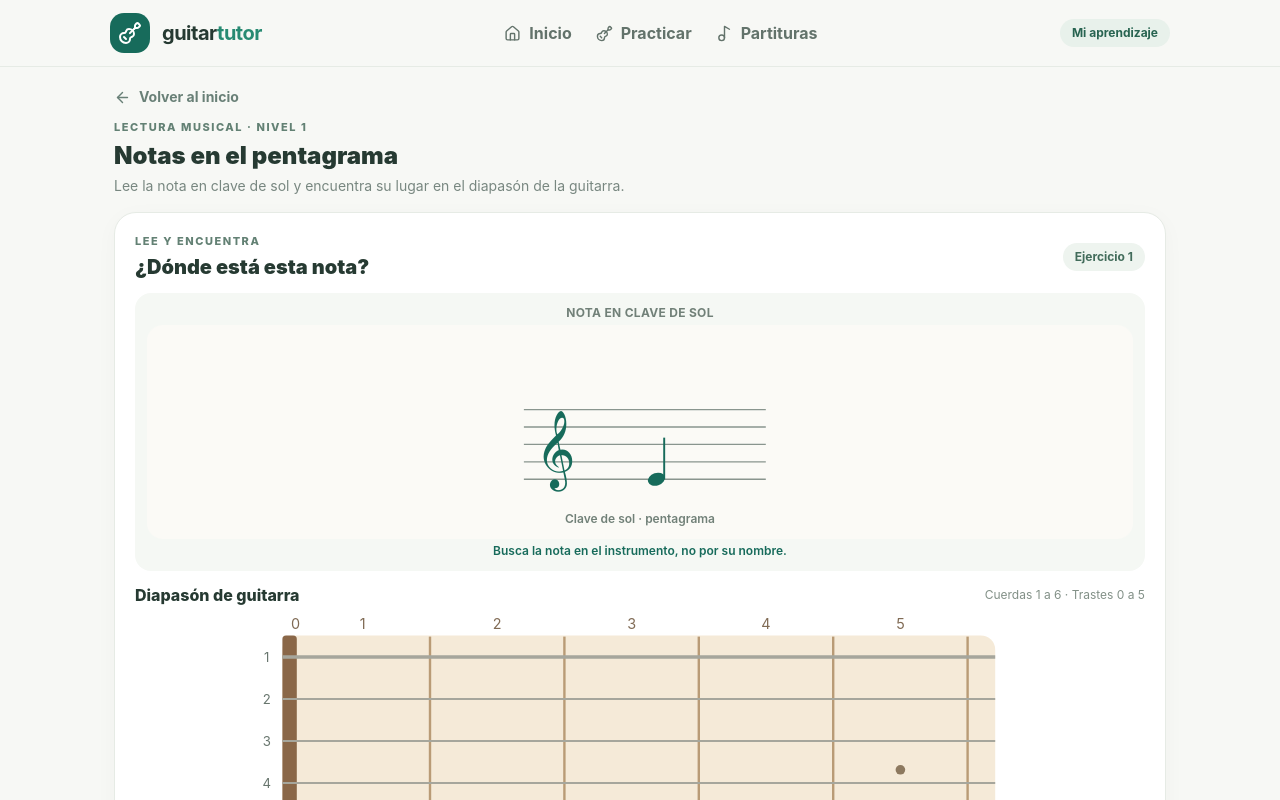
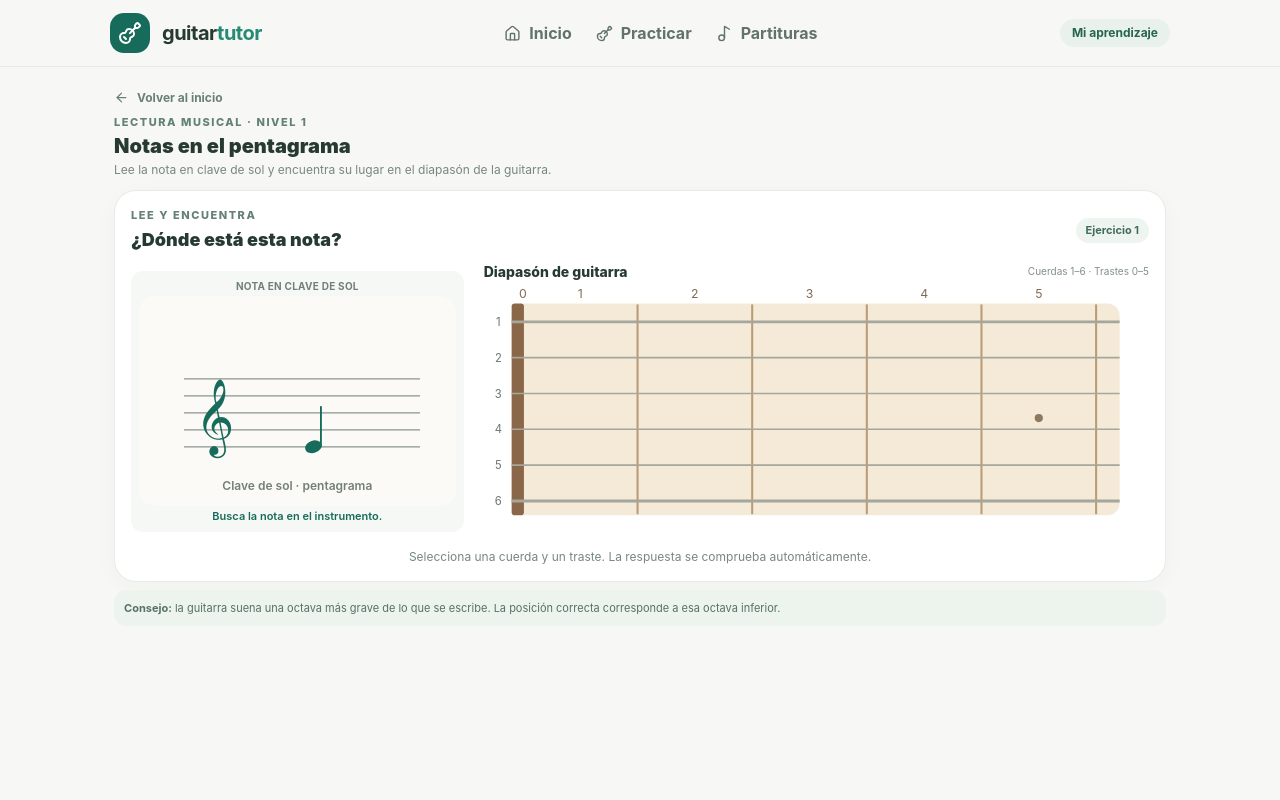
Before and after one commit to juanisidromejia/guitar-tutor, a Vue app: page /notas-pentagrama in a window 1280 px wide. Shown: the top 800 px of the page. Built offline with nearby package versions, Linux system fonts and the light colour scheme.

Commit message:
Compact lesson layout and reduce instrument display size

```diff
--- a/src/views/StaffFretboardLesson.vue
+++ b/src/views/StaffFretboardLesson.vue
@@ -32,8 +32,6 @@ function choose(position: { string: number; fret: number; midi: number }) {
   feedback.value = isCorrect ? 'correct' : 'wrong'
 
   if (isCorrect) {
-    // Programa el avance antes de actualizar el progreso para que la
-    // siguiente prueba no dependa de operaciones secundarias.
     if (advanceTimer) clearTimeout(advanceTimer)
     advanceTimer = setTimeout(next, 1300)
     complete(3)
@@ -47,57 +45,60 @@ onBeforeUnmount(() => {
 
 <template>
   <div class="page">
-    <RouterLink to="/" class="mb-3 inline-flex items-center gap-2 text-sm font-bold text-[#698077]">
-      <ArrowLeft :size="17" /> Volver al inicio
+    <RouterLink to="/" class="mb-2 inline-flex items-center gap-2 text-xs font-bold text-[#698077]">
+      <ArrowLeft :size="15" /> Volver al inicio
     </RouterLink>
 
-    <div class="mb-4">
+    <div class="mb-3">
       <p class="eyebrow">Lectura musical · Nivel 1</p>
-      <h1 class="mt-1 text-2xl font-black">Notas en el pentagrama</h1>
-      <p class="mt-1 max-w-2xl text-sm leading-5 text-[#788780]">
+      <h1 class="mt-0.5 text-xl font-black">Notas en el pentagrama</h1>
+      <p class="mt-0.5 max-w-2xl text-xs leading-4 text-[#788780]">
         Lee la nota en clave de sol y encuentra su lugar en el diapasón de la guitarra.
       </p>
     </div>
 
-    <section class="panel p-4 sm:p-5">
-      <div class="flex items-center justify-between gap-3">
+    <section class="panel p-3 sm:p-4">
+      <div class="mb-2 flex items-center justify-between gap-3">
         <div>
           <p class="eyebrow">Lee y encuentra</p>
-          <h2 class="mt-1 text-xl font-black">¿Dónde está esta nota?</h2>
+          <h2 class="mt-0.5 text-lg font-black">¿Dónde está esta nota?</h2>
         </div>
-        <span class="rounded-full bg-[#eef4ef] px-3 py-1.5 text-xs font-bold text-[#426c5b]">Ejercicio {{ round }}</span>
+        <span class="rounded-full bg-[#eef4ef] px-2.5 py-1 text-[11px] font-bold text-[#426c5b]">Ejercicio {{ round }}</span>
       </div>
 
-      <div class="my-3 rounded-2xl bg-[#f5f8f4] p-2 sm:p-3">
-        <p class="mb-1 text-center text-xs font-bold uppercase tracking-wide text-[#718078]">Nota en clave de sol</p>
-        <StaffNote :midi="target" />
-        <p class="mt-1 text-center text-xs font-semibold text-[#176b5b]">
-          Busca la nota en el instrumento, no por su nombre.
-        </p>
+      <div class="grid grid-cols-1 items-center gap-3 lg:grid-cols-[minmax(230px,0.75fr)_minmax(0,1.5fr)] lg:gap-5">
+        <div class="rounded-xl bg-[#f5f8f4] p-2">
+          <p class="mb-0.5 text-center text-[10px] font-bold uppercase tracking-wide text-[#718078]">Nota en clave de sol</p>
+          <StaffNote :midi="target" />
+          <p class="mt-0.5 text-center text-[11px] font-semibold text-[#176b5b]">
+            Busca la nota en el instrumento.
+          </p>
+        </div>
+
+        <div class="min-w-0">
+          <div class="mb-1 flex items-center justify-between gap-2">
+            <h3 class="text-sm font-extrabold">Diapasón de guitarra</h3>
+            <span class="text-[10px] text-[#829087]">Cuerdas 1–6 · Trastes 0–5</span>
+          </div>
+          <GuitarFretboard :selected="selected" :disabled="feedback === 'correct'" @select="choose" />
+        </div>
       </div>
 
-      <div class="mb-2 flex items-center justify-between gap-3">
-        <h3 class="font-extrabold">Diapasón de guitarra</h3>
-        <span class="text-xs text-[#829087]">Cuerdas 1 a 6 · Trastes 0 a 5</span>
+      <div v-if="feedback === 'wrong'" class="mt-2 flex items-center gap-2 rounded-lg bg-[#fff1e9] p-2 text-[#a14f2d]">
+        <XCircle :size="18" />
+        <p class="text-xs font-semibold">Esa posición produce otra nota. ¡Inténtalo de nuevo!</p>
       </div>
-      <GuitarFretboard :selected="selected" :disabled="feedback === 'correct'" @select="choose" />
-
-      <div v-if="feedback === 'wrong'" class="mt-3 flex items-center gap-3 rounded-xl bg-[#fff1e9] p-3 text-[#a14f2d]">
-        <XCircle />
-        <p class="text-sm font-semibold">Esa posición produce otra nota. ¡Inténtalo de nuevo!</p>
+      <div v-else-if="feedback === 'correct'" class="mt-2 flex items-center gap-2 rounded-lg bg-[#e9f5ed] p-2 text-[#226447]">
+        <CheckCircle2 :size="18" />
+        <p class="text-xs font-semibold">¡Correcto! Has relacionado el pentagrama con la guitarra. Siguiente nota…</p>
       </div>
-      <div v-else-if="feedback === 'correct'" class="mt-3 flex items-center gap-3 rounded-xl bg-[#e9f5ed] p-3 text-[#226447]">
-        <CheckCircle2 />
-        <p class="text-sm font-semibold">¡Correcto! Has relacionado el pentagrama con la guitarra. Siguiente nota…</p>
-      </div>
-      <p v-else class="mt-3 text-center text-sm text-[#788780]">
+      <p v-else class="mt-2 text-center text-xs text-[#788780]">
         Selecciona una cuerda y un traste. La respuesta se comprueba automáticamente.
       </p>
     </section>
 
-    <div class="mt-3 rounded-2xl bg-[#edf4ee] p-3 text-xs leading-5 text-[#567267]">
-      <b>Consejo:</b> recuerda que la guitarra suena una octava más grave de lo que se escribe.
-      Por eso, la posición correcta del diapasón corresponde a una octava más grave que la nota escrita.
+    <div class="mt-2 rounded-xl bg-[#edf4ee] p-2.5 text-[11px] leading-4 text-[#567267]">
+      <b>Consejo:</b> la guitarra suena una octava más grave de lo que se escribe. La posición correcta corresponde a esa octava inferior.
     </div>
   </div>
 </template>
```
